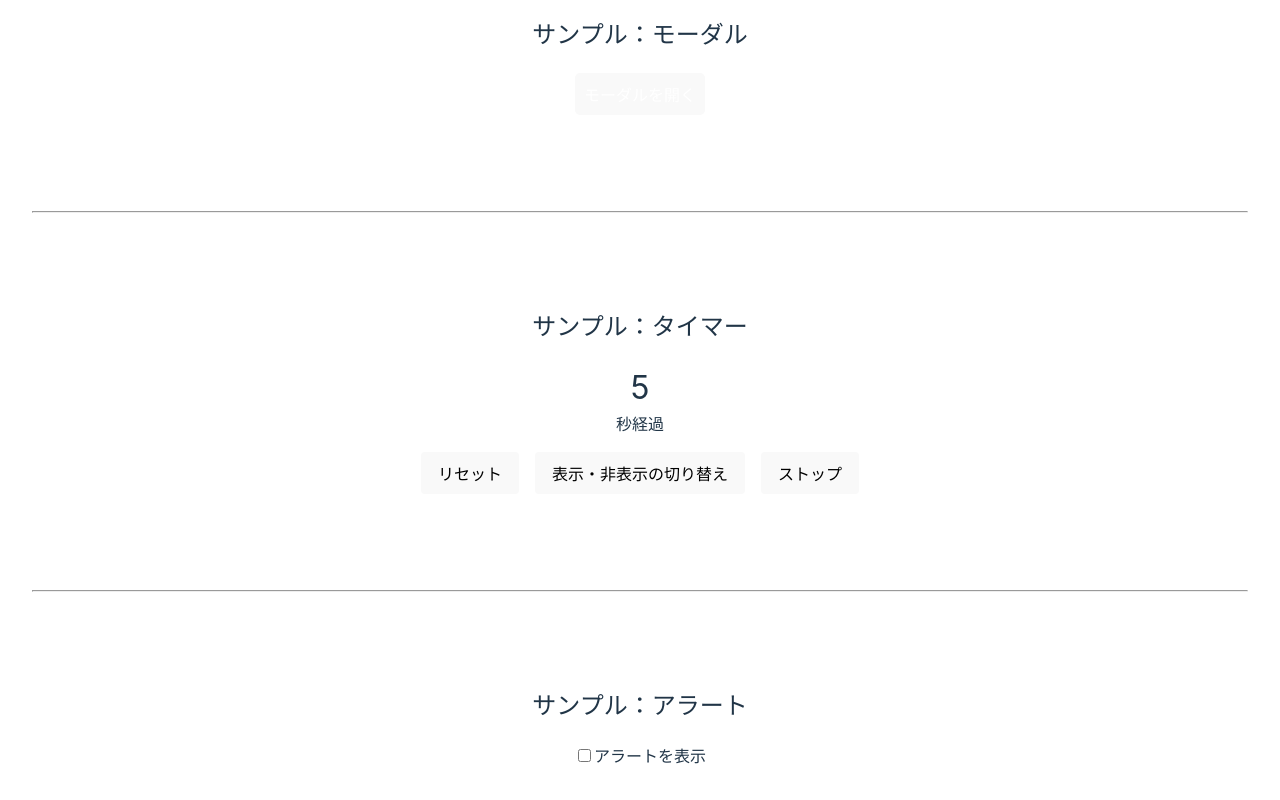
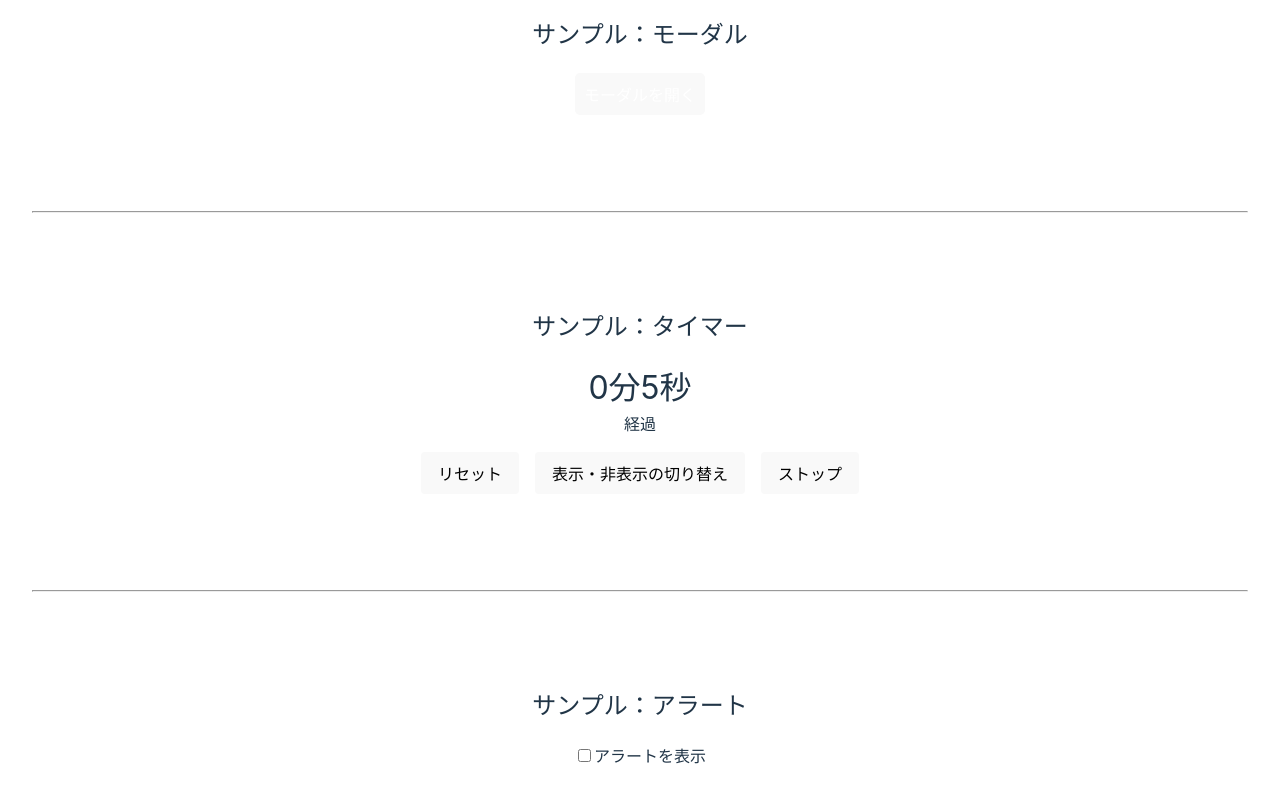
Before and after one commit to hirataro-89/vite-react-sample, a React (Vite) app: page / in a window 1280 px wide. Shown: the part 1059-1859 px from the top of the page. Built offline with nearby package versions, Linux system fonts and the light colour scheme.

Commit message:
add: useContext

```diff
--- a/src/components/Timer.tsx
+++ b/src/components/Timer.tsx
@@ -23,6 +23,13 @@ export const Timer = () => {
     setIsRunning(true);
   }
 
+  // 時間を分と秒に変換する関数
+  const formatTime = (seconds: number) => {
+    const minutes = Math.floor(seconds / 60);
+    const remainingSeconds = seconds % 60;
+    return `${minutes}分${remainingSeconds}秒`;
+  }
+
   useEffect(() => {
     let interval: number;
     if (isRunning && isDisplay) {
@@ -43,8 +50,8 @@ export const Timer = () => {
       <div className={styles.timer__wrap}>
         {isDisplay && (
           <>
-            <time className={styles.timer__time}>{time}</time>
-            <span>秒経過</span>
+            <time className={styles.timer__time}>{formatTime(time)}</time>
+            <span>経過</span>
           </>
         )}
       </div>
--- /dev/null
+++ b/src/context/UseContext.tsx
@@ -0,0 +1,13 @@
+import { createContext } from 'react'
+
+const UserContext = createContext<string>('')
+
+const UserProvider = ({ children }: { children: React.ReactNode }) => {
+  return (
+    <UserContext.Provider value='test'>
+      {children}
+    </UserContext.Provider>
+  )
+}
+
+export { UserProvider, UserContext }
```
Also changed, not shown: src/App.tsx (+4 -3 lines), src/components/SectionTitle.tsx (+1 -7 lines).
